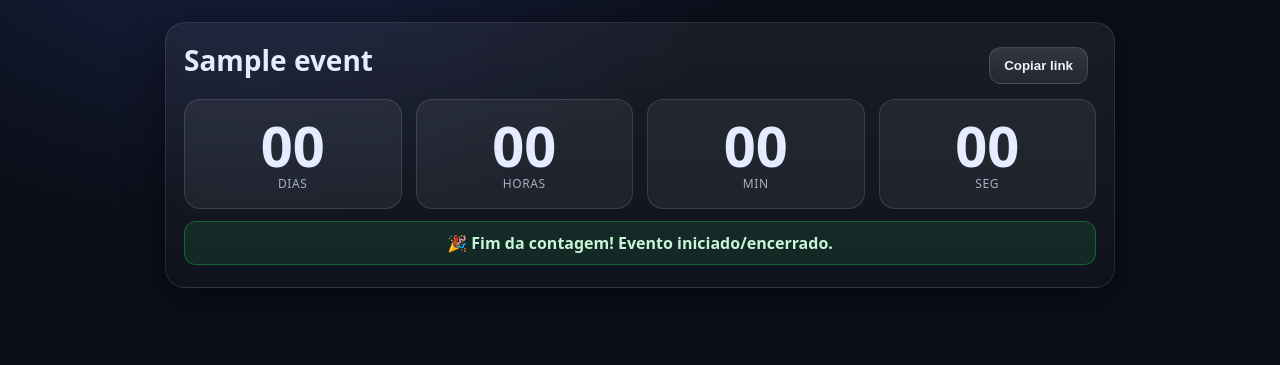
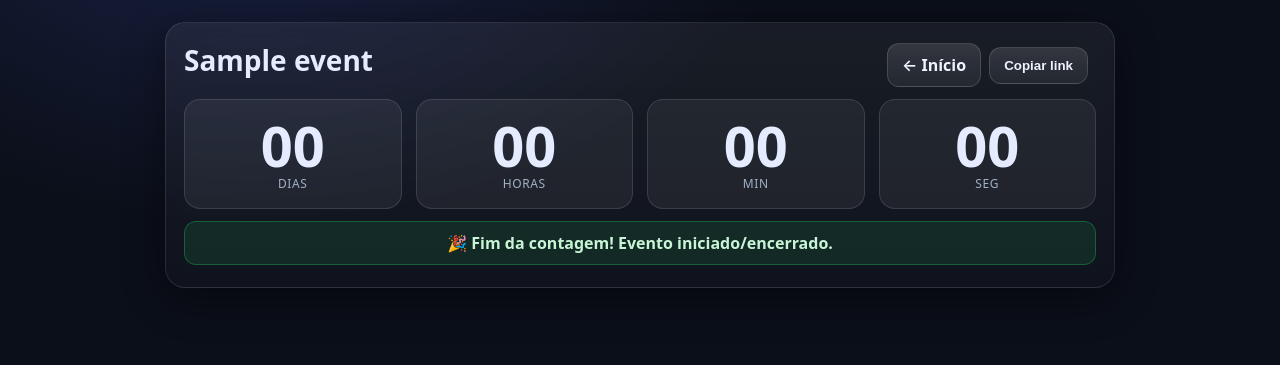
Before and after one commit to danielambrosim/countdown-python, a Flask app: a page that uses templates/event.html in a window 1280 px wide. Shown: the part 55-420 px from the top of the page. Run offline with Flask 3, Linux system fonts and the light colour scheme; tables that the repository leaves empty hold one stand-in row (values such as "Sample post").

Commit message:
"feat(ui): adiciona botão de voltar para a tela inicial"

```diff
--- a/static/style.css
+++ b/static/style.css
@@ -33,6 +33,12 @@ body{
   padding:12px 14px;border-radius:12px;border:1px solid rgba(255,255,255,.14);
   background:rgba(255,255,255,.04);color:#e6ecff;outline:none
 }
+.btn {
+  display:inline-block; padding:10px 14px; border-radius:12px;
+  border:1px solid rgba(255,255,255,.14);
+  background:linear-gradient(180deg,rgba(255,255,255,.12),rgba(255,255,255,.06));
+  color:#eff3ff; text-decoration:none; font-weight:600; cursor:pointer;
+}
 .btn{
   cursor:pointer;border:1px solid rgba(255,255,255,.14);
   background:linear-gradient(180deg,rgba(255,255,255,.12),rgba(255,255,255,.06));
--- a/templates/event.html
+++ b/templates/event.html
@@ -6,6 +6,10 @@
   <div class="event-head">
     <h1 class="h1" id="evTitle">{{ title }}</h1>
     <div class="share">
+          <!-- Botão de voltar para o início -->
+          <a class="btn" href="{{ url_for('index') }}">← Início</a>
+
+          <!-- Botão de copiar link -->
       <button class="btn" id="copy">Copiar link</button>
       <span id="copyMsg" class="muted"></span>
     </div>
```
